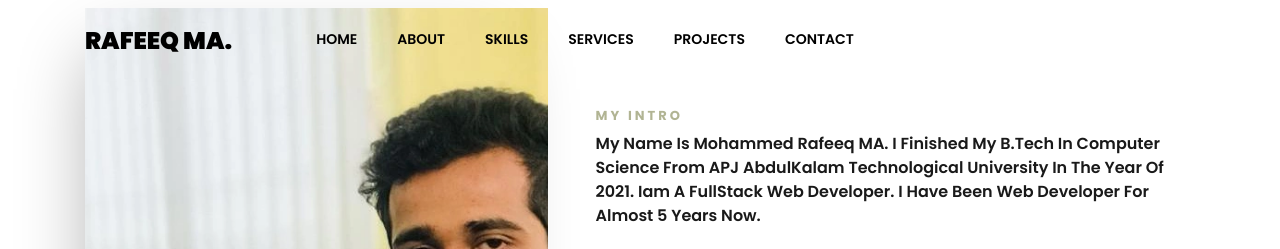
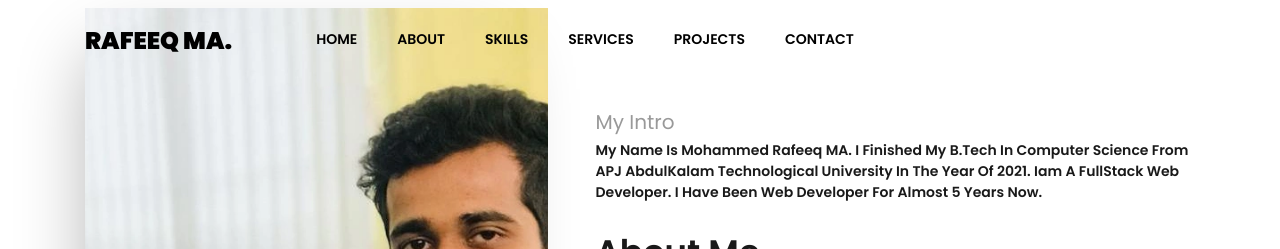
Before and after one commit to mohammedrafeeqma/personalPortfolio, a plain HTML site: page index.html in a window 1280 px wide. Shown: the top 249 px of the page. Drawn offline with Linux system fonts and the light colour scheme; some packages are replaced by stand-ins of ours; no server answers; files whose address does not match are found by name.

Commit message:
Update index.html

```diff
--- a/index.html
+++ b/index.html
@@ -109,8 +109,8 @@
 					<div class="py-md-5">
 						<div class="row justify-content-start pb-3">
 							<div class="col-md-12 heading-section ftco-animate">
-								<span class="subheading">My Intro</span>
-								<h2 class="mb-4"  style="font-size: 16px; text-transform: capitalize;">My name is Mohammed Rafeeq MA. I finished my B.tech in Computer Science from APJ AbdulKalam Technological university in the year of 2021. Iam a FullStack Web developer. I have been Web developer for almost 5 years now. </h2>
+								<span style="font-size: 20px; class="subheading">My Intro</span>
+								<h2 class="mb-4"  style="font-size: 14px; text-transform: capitalize;">My name is Mohammed Rafeeq MA. I finished my B.tech in Computer Science from APJ AbdulKalam Technological university in the year of 2021. Iam a FullStack Web developer. I have been Web developer for almost 5 years now. </h2>
 								<h2 class="mb-4" style="font-size: 34px; text-transform: capitalize;">About Me</h2>
 								<!-- <p>A small river named Duden flows by their place and supplies it with the necessary regelialia. It is a paradisematic country, in which roasted parts of sentences fly into your mouth.</p> -->
 
```
